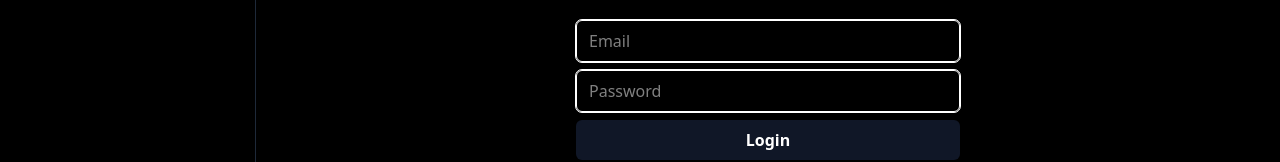
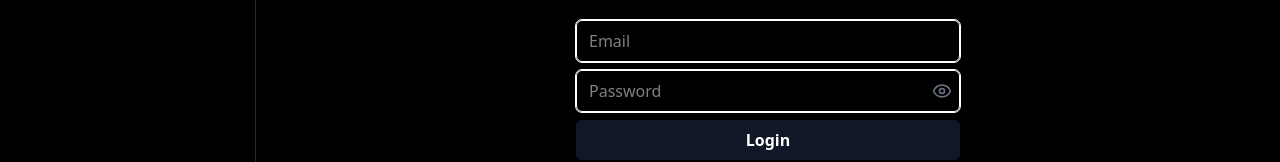
Before and after one commit to johnkrator/medication-order-delivery-system-frontend, a React (Vite) app: page /login in a window 1280 px wide. Shown: the part 332-494 px from the top of the page. Built offline with nearby package versions, Linux system fonts and the light colour scheme.

Commit message:
add password view toggle

```diff
--- a/src/pages/auth/AdminSignupPage.tsx
+++ b/src/pages/auth/AdminSignupPage.tsx
@@ -4,6 +4,7 @@ import {useDispatch} from "react-redux";
 import {Link, useNavigate} from "react-router-dom";
 import {adminSignup} from "../../redux/features/api.ts";
 import {login as loginAction, UserRole} from "../../redux/features/userSlice.ts";
+import {Eye, EyeOff} from "lucide-react";
 
 type AdminSignupData = {
     username: string;
@@ -34,6 +35,12 @@ type ApiErrorResponse = {
 };
 
 const AdminSignupPage: React.FC = () => {
+    const [showPassword, setShowPassword] = useState(false);
+
+    const togglePasswordVisibility = () => {
+        setShowPassword(!showPassword);
+    };
+
     const [formData, setFormData] = useState<AdminSignupData>({
         username: "",
         email: "",
@@ -103,14 +110,27 @@ const AdminSignupPage: React.FC = () => {
                     className="border border-white px-3 py-2 outline rounded-md lg:w-96 w-[80vw]"
                     required
                 />
+                <div className="relative">
                     <input
                         name="password"
-                    type="password"
+                        type={showPassword ? "text" : "password"}
                         placeholder="Password"
                         onChange={handleChange}
                         className="border border-white px-3 py-2 outline rounded-md lg:w-96 w-[80vw]"
                         required
                     />
+                    <button
+                        type="button"
+                        onClick={togglePasswordVisibility}
+                        className="absolute right-2 top-1/2 transform -translate-y-1/2 text-gray-500 hover:text-gray-700 cursor-pointer"
+                    >
+                        {showPassword ? (
+                            <EyeOff className="w-5 h-5"/>
+                        ) : (
+                            <Eye className="w-5 h-5"/>
+                        )}
+                    </button>
+                </div>
                 <input
                     name="mobileNumber"
                     placeholder="Mobile Number"
--- a/src/pages/auth/LoginPage.tsx
+++ b/src/pages/auth/LoginPage.tsx
@@ -1,10 +1,11 @@
 import React, {useState} from "react";
+import {Eye, EyeOff} from "lucide-react";
 import {useMutation} from "@tanstack/react-query";
 import {useDispatch} from "react-redux";
 import {Link, useNavigate} from "react-router-dom";
 import {login as loginApi} from "../../redux/features/api.ts";
 import {login as loginAction} from "../../redux/features/userSlice.ts";
-import {UserRole} from "../../redux/features/userSlice"; // Import UserRole
+import {UserRole} from "../../redux/features/userSlice";
 
 type LoginCredentials = {
     email: string;
@@ -26,6 +27,7 @@ const LoginPage: React.FC = () => {
         email: "",
         password: "",
     });
+    const [showPassword, setShowPassword] = useState(false);
 
     const dispatch = useDispatch();
     const navigate = useNavigate();
@@ -58,6 +60,10 @@ const LoginPage: React.FC = () => {
         setCredentials((prev) => ({...prev, [name]: value}));
     };
 
+    const togglePasswordVisibility = () => {
+        setShowPassword(!showPassword);
+    };
+
     const handleSubmit = (e: React.FormEvent<HTMLFormElement>) => {
         e.preventDefault();
         mutation.mutate(credentials);
@@ -74,14 +80,27 @@ const LoginPage: React.FC = () => {
                     onChange={handleChange}
                     required
                 />
+                <div className="relative">
                     <input
-                    className="border border-white px-3 py-2 outline rounded-md lg:w-96 w-[80vw]"
+                        className="border border-white px-3 py-2 outline rounded-md lg:w-96 w-[80vw] pr-10"
                         name="password"
-                    type="password"
+                        type={showPassword ? "text" : "password"}
                         placeholder="Password"
                         onChange={handleChange}
                         required
                     />
+                    <button
+                        type="button"
+                        onClick={togglePasswordVisibility}
+                        className="absolute right-2 top-1/2 transform -translate-y-1/2 text-gray-500 hover:text-gray-700 cursor-pointer"
+                    >
+                        {showPassword ? (
+                            <EyeOff className="w-5 h-5"/>
+                        ) : (
+                            <Eye className="w-5 h-5"/>
+                        )}
+                    </button>
+                </div>
                 <button
                     type="submit"
                     disabled={mutation.isPending}
@@ -114,3 +133,121 @@ const LoginPage: React.FC = () => {
 };
 
 export default LoginPage;
+
+
+// import React, {useState} from "react";
+// import {useMutation} from "@tanstack/react-query";
+// import {useDispatch} from "react-redux";
+// import {Link, useNavigate} from "react-router-dom";
+// import {login as loginApi} from "../../redux/features/api.ts";
+// import {login as loginAction} from "../../redux/features/userSlice.ts";
+// import {UserRole} from "../../redux/features/userSlice"; // Import UserRole
+//
+// type LoginCredentials = {
+//     email: string;
+//     password: string;
+// };
+//
+// type LoginResponse = {
+//     token: string;
+//     user: {
+//         id: string;
+//         username: string;
+//         email: string;
+//         roles: string[];
+//     };
+// };
+//
+// const LoginPage: React.FC = () => {
+//     const [credentials, setCredentials] = useState<LoginCredentials>({
+//         email: "",
+//         password: "",
+//     });
+//
+//     const dispatch = useDispatch();
+//     const navigate = useNavigate();
+//
+//     const mutation = useMutation<LoginResponse, Error, LoginCredentials>({
+//         mutationFn: loginApi,
+//         onSuccess: (data) => {
+//             const validRoles = data.user.roles.filter((role): role is UserRole =>
+//                 role === "admin" || role === "user"
+//             );
+//
+//             dispatch(loginAction({
+//                 token: data.token,
+//                 user: {
+//                     id: data.user.id,
+//                     username: data.user.username,
+//                     email: data.user.email,
+//                     roles: validRoles.length > 0 ? validRoles : ["user"],
+//                 },
+//             }));
+//             navigate("/");
+//         },
+//         onError: (error) => {
+//             console.error("Login failed: ", error);
+//         },
+//     });
+//
+//     const handleChange = (e: React.ChangeEvent<HTMLInputElement>) => {
+//         const {name, value} = e.target;
+//         setCredentials((prev) => ({...prev, [name]: value}));
+//     };
+//
+//     const handleSubmit = (e: React.FormEvent<HTMLFormElement>) => {
+//         e.preventDefault();
+//         mutation.mutate(credentials);
+//     };
+//
+//     return (
+//         <div className="flex flex-col gap-1 items-center justify-center lg:mt-50 mt-20">
+//             <form className="flex flex-col gap-2" onSubmit={handleSubmit}>
+//                 <input
+//                     className="border border-white px-3 py-2 outline rounded-md lg:w-96 w-[80vw]"
+//                     name="email"
+//                     type="email"
+//                     placeholder="Email"
+//                     onChange={handleChange}
+//                     required
+//                 />
+//                 <input
+//                     className="border border-white px-3 py-2 outline rounded-md lg:w-96 w-[80vw]"
+//                     name="password"
+//                     type="password"
+//                     placeholder="Password"
+//                     onChange={handleChange}
+//                     required
+//                 />
+//                 <button
+//                     type="submit"
+//                     disabled={mutation.isPending}
+//                     className="bg-[#101727] text-white px-4 py-2 rounded-md lg:w-96 w-[80vw] cursor-pointer font-bold"
+//                 >
+//                     {mutation.isPending ? "Logging in..." : "Login"}
+//                 </button>
+//                 <div>
+//                     <p>
+//                         You an admin?{" "}
+//                         <Link to="/admin-register" className="hover:underline duration-300">
+//                             Register
+//                         </Link>
+//                     </p>
+//                     <p>
+//                         Don't have an account?{" "}
+//                         <Link to="/register" className="hover:underline duration-300">
+//                             Register
+//                         </Link>
+//                     </p>
+//                 </div>
+//             </form>
+//             {mutation.isError && (
+//                 <p style={{color: "red"}}>
+//                     Login failed. Please try again.
+//                 </p>
+//             )}
+//         </div>
+//     );
+// };
+//
+// export default LoginPage;
--- a/src/pages/auth/UserSignupPage.tsx
+++ b/src/pages/auth/UserSignupPage.tsx
@@ -4,6 +4,7 @@ import {useDispatch} from "react-redux";
 import {Link, useNavigate} from "react-router-dom";
 import {signup} from "../../redux/features/api.ts";
 import {login as loginAction, UserRole} from "../../redux/features/userSlice.ts";
+import {Eye, EyeOff} from "lucide-react";
 
 type SignupData = {
     username: string;
@@ -34,6 +35,12 @@ type ApiErrorResponse = {
 };
 
 const UserSignupPage: React.FC = () => {
+    const [showPassword, setShowPassword] = useState(false);
+
+    const togglePasswordVisibility = () => {
+        setShowPassword(!showPassword);
+    };
+
     const [formData, setFormData] = useState<SignupData>({
         username: "",
         email: "",
@@ -103,14 +110,27 @@ const UserSignupPage: React.FC = () => {
                     className="border border-white px-3 py-2 outline rounded-md lg:w-96 w-[80vw]"
                     required
                 />
+                <div className="relative">
                     <input
                         name="password"
-                    type="password"
+                        type={showPassword ? "text" : "password"}
                         placeholder="Password"
                         onChange={handleChange}
                         className="border border-white px-3 py-2 outline rounded-md lg:w-96 w-[80vw]"
                         required
                     />
+                    <button
+                        type="button"
+                        onClick={togglePasswordVisibility}
+                        className="absolute right-2 top-1/2 transform -translate-y-1/2 text-gray-500 hover:text-gray-700 cursor-pointer"
+                    >
+                        {showPassword ? (
+                            <EyeOff className="w-5 h-5"/>
+                        ) : (
+                            <Eye className="w-5 h-5"/>
+                        )}
+                    </button>
+                </div>
                 <input
                     name="mobileNumber"
                     placeholder="Mobile Number"
```
Lines whose indentation alone changed are shown as unchanged.
